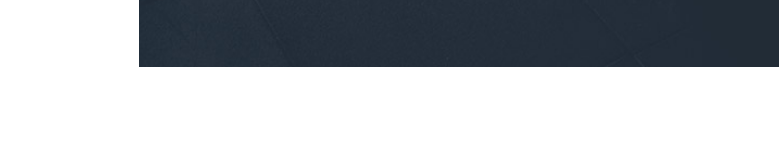
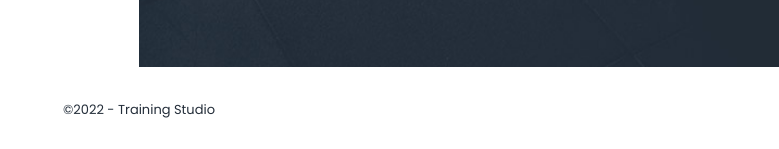
Before and after one commit to vincey101/parach, a plain HTML site: page parach/index.html in a window 1280 px wide. Shown: the part 5806-5955 px from the top of the page, without its empty margins (501-1280 px from the left). Before the commit the page ends 5873 px from the top, so only its background shows below. Drawn offline with Linux system fonts and the light colour scheme.

Commit message:
updating index

```diff
--- a/parach/index.html
+++ b/parach/index.html
@@ -11,14 +11,8 @@
         href="https://fonts.googleapis.com/css?family=Poppins:100,100i,200,200i,300,300i,400,400i,500,500i,600,600i,700,700i,800,800i,900,900i&display=swap"
         rel="stylesheet">
 
-    <title>Training Studio - Free CSS Template</title>
-    <!--
+    <title>Training Studio </title>
 
-TemplateMo 548 Training Studio
-
-https://templatemo.com/tm-548-training-studio
-
--->
     <!-- Additional CSS Files -->
     <link rel="stylesheet" type="text/css" href="assets/css/bootstrap.min.css">
 
@@ -461,9 +455,6 @@ https://templatemo.com/tm-548-training-studio
                                 </style>
                             </div>
                         </div>
-                        <!-- <iframe
-                            src="https://maps.google.com/maps?q=Av.+L%C3%BAcio+Costa,+Rio+de+Janeiro+-+RJ,+Brazil&t=&z=13&ie=UTF8&iwloc=&output=embed"
-                            width="100%" height="600px" frameborder="0" style="border:0" allowfullscreen></iframe> -->
                     </div>
                 </div>
                 <div class="col-lg-6 col-md-6 col-xs-12">
@@ -508,21 +499,15 @@ https://templatemo.com/tm-548-training-studio
 
 
     <!-- ***** Footer Start ***** -->
-    <!-- <footer>
+    <footer>
         <div class="container">
             <div class="row">
                 <div class="col-lg-12">
-                    <p>Copyright &copy; 2020 Training Studio
-
-                        - Designed by <a rel="nofollow" href="https://templatemo.com" class="tm-text-link"
-                            target="_parent">TemplateMo</a></p> -->
-
-    <!-- You shall support us a little via PayPal to info@templatemo.com -->
-    <!--
-    </div>
-    </div>
-    </div>
-    </footer> -->
+                    <p> &copy;2022 - Training Studio</p>
+                </div>
+            </div>
+        </div>
+    </footer>
 
     <!-- jQuery -->
     <script src="assets/js/jquery-2.1.0.min.js"></script>
```
